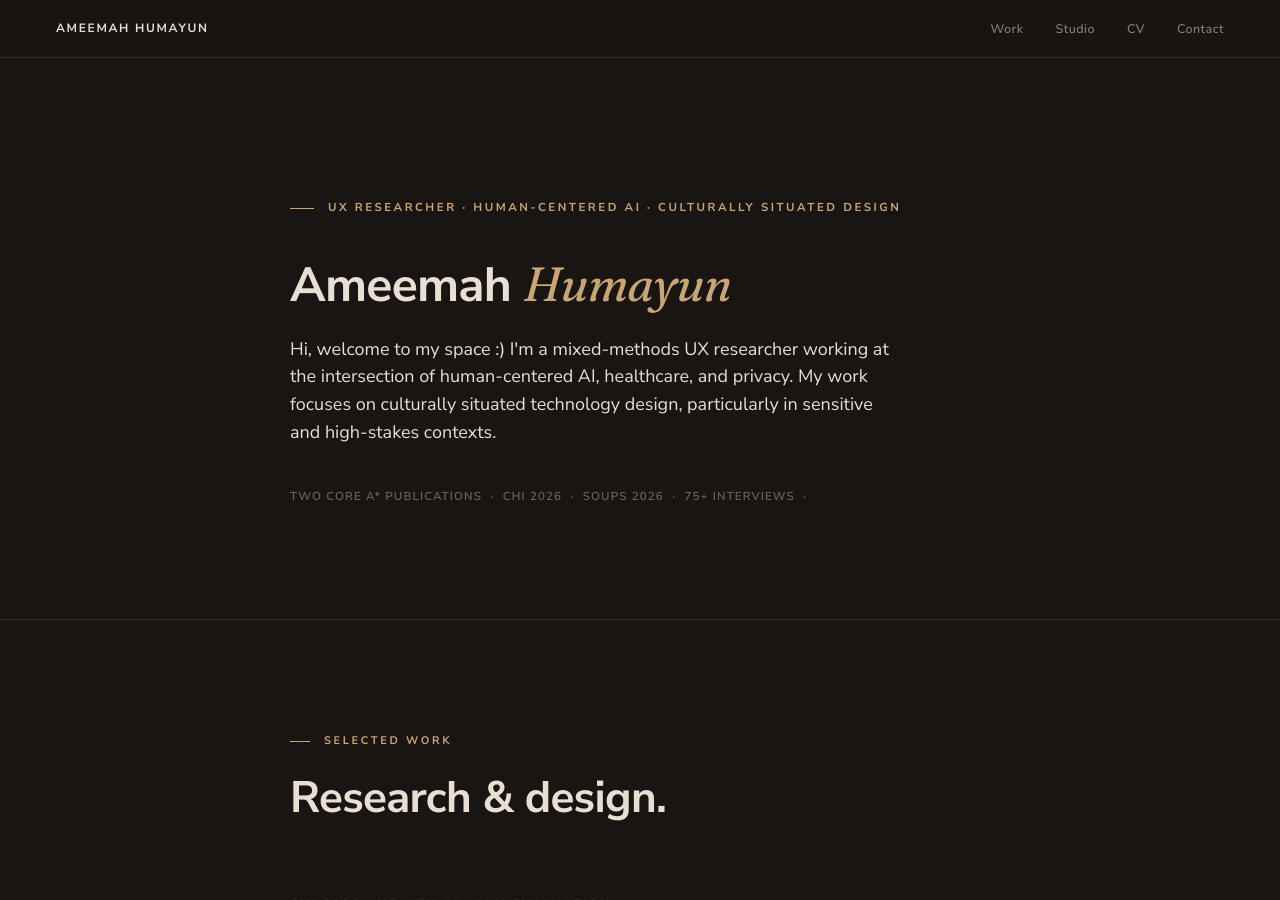
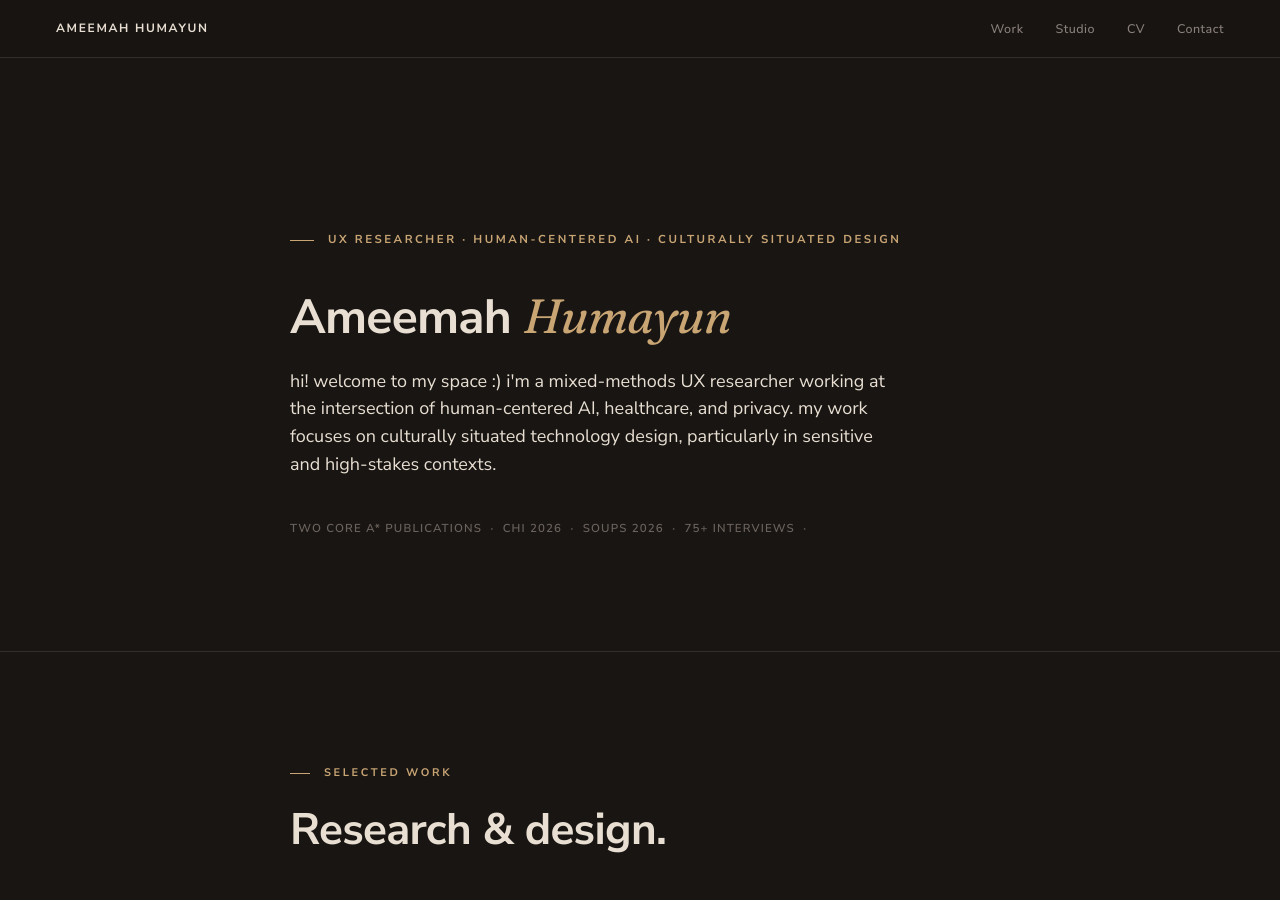
Before and after one commit to ameemahumayun/ameemahumayun.github.io, a Jekyll site: the page built from index.html, in a window 1280 px wide and 900 px high. Built offline with Jekyll 4.4.1, drawn with Linux system fonts in a browser that asks for light colours.

Commit message:
Update index.html

```diff
--- a/index.html
+++ b/index.html
@@ -8,9 +8,9 @@ description: Mixed-methods UX researcher working on human-centered AI for health
 <header class="hero">
   <div class="hero__inner">
     <div class="hero__text">
-      <div class="eyebrow eyebrow-rule">UX Researcher · Human-Centered AI · Culturally Situated Design</div>
+      <div class="eyebrow eyebrow-rule" style="margin-top: 2rem;">UX Researcher · Human-Centered AI · Culturally Situated Design</div>
       <h1 style="margin-top: 0.2rem; margin-bottom: 1.5rem;">Ameemah <span class="serif">Humayun</span></h1>
-      <p class="lead" style="max-width:600px;">Hi, welcome to my space :) I'm a mixed-methods UX researcher working at the intersection of human-centered AI, healthcare, and privacy. My work focuses on culturally situated technology design, particularly in sensitive and high-stakes contexts.</p>
+      <p class="lead" style="max-width:600px;">hi! welcome to my space :) i'm a mixed-methods UX researcher working at the intersection of human-centered AI, healthcare, and privacy. my work focuses on culturally situated technology design, particularly in sensitive and high-stakes contexts.</p>
       <p class="eyebrow" style="margin-top:2.5rem;color:var(--color-text-mute);font-weight:600;letter-spacing:0.1em;">
         Two CORE A* publications &nbsp;·&nbsp; CHI 2026 &nbsp;·&nbsp; SOUPS 2026 &nbsp;·&nbsp; 75+ interviews &nbsp;·&nbsp;
       </p>
```
